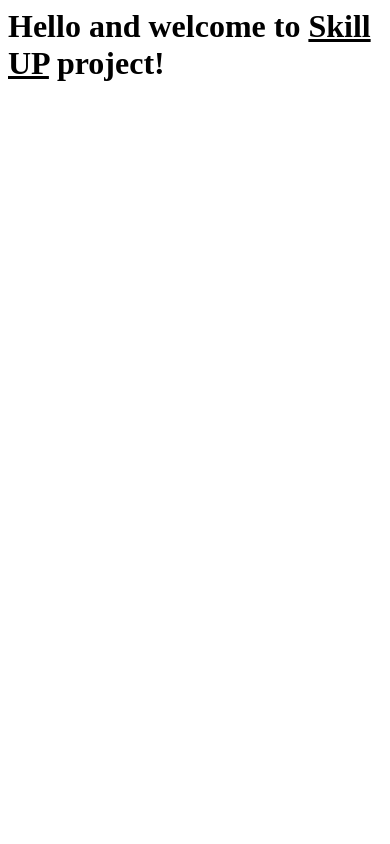
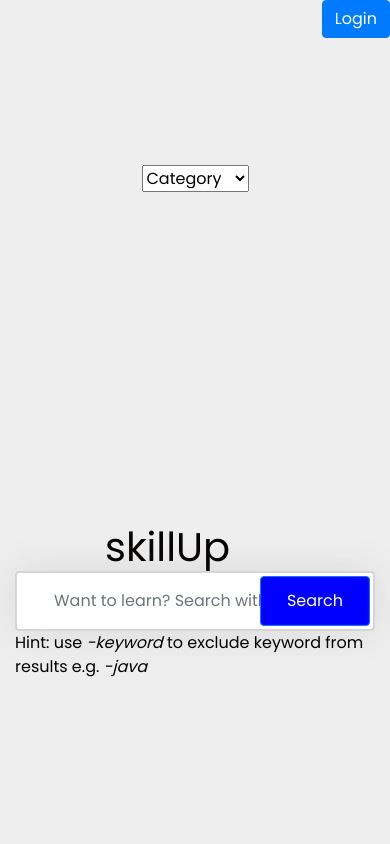
Before and after one commit to ben12mwaniki/skill-up, a Django app: page / in a window 390 px wide. Run offline with Django 5.2, Linux system fonts and the light colour scheme; some libraries are stand-ins or nearby versions.

Commit message:
fix url endpoints for search, create user

```diff
--- a/skillup/djangoapp/urls.py
+++ b/skillup/djangoapp/urls.py
@@ -6,5 +6,6 @@ urlpatterns = [
     path('create_user',views.create_user,name='create_user'),
     path('create_resource',views.create_resource,name='create_resource'),
     path('login',views.login,name='login'),
-    path('search',views.search,name='search'),
+    path('search-results',views.search,name='search-results'),
+    path('profile',views.profile,name='profile'),
     ]
--- a/skillup/djangoapp/views.py
+++ b/skillup/djangoapp/views.py
@@ -1,5 +1,6 @@
 from django.shortcuts import render
 from django.http import HttpResponse
+from django.shortcuts import redirect
 import pymongo
 import os
 
@@ -8,7 +9,7 @@ client = pymongo.MongoClient(os.environ.get("MONGO_URI"))
 
 # Create your views here.
 def index(request):
-    return HttpResponse("<h1>Hello and welcome to <u>Skill UP</u> project!</h1>")
+    return render(request, 'index.html')
 
 def create_user(request):
     if request.method == 'POST':
@@ -22,8 +23,13 @@ def create_user(request):
             "email": email,
             "password": password
         }
-        collection.insert_one(user)
-        return HttpResponse("<h1>User created successfully!</h1>")
+
+        try:
+            collection.insert_one(user)
+            return redirect('/login')
+        except pymongo.errors.DuplicateKeyError:
+            return render(request, 'create_user.html', {'error': 'Email already exists!'})
+
     if request.method == 'GET':
         return render(request, 'create_user.html')
 
@@ -50,8 +56,13 @@ def create_resource(request):
             "stars": 0,
             "rating": 0
         }
-        collection.insert_one(resource)
-        return HttpResponse("<h1>Resource created successfully!</h1>")
+        try:
+            collection.insert_one(resource)
+            return HttpResponse("<h1>Resource created successfully!</h1>")
+        except Exception as e:
+            print(e)
+            return render(request, 'create_resource.html', {'error': 'Error creating resource!'})
+
     if request.method == 'GET':
         return render(request, 'create_resource.html')
 
@@ -64,12 +75,15 @@ def login(request):
         collection = dbname['users']
         user = collection.find_one({'email': email, 'password': password})
         if user:
-            return render(request, 'search.html')
+            return redirect('/profile', {'user': user})
         else:
-            return HttpResponse("<h1>Login failed!</h1>")
+            return render(request, 'login.html', {'error': 'Invalid email or password'})
     if request.method == 'GET':
         return render(request, 'login.html')
-
+def profile(request):
+    if request.method == 'GET':
+        # Check if user is logged in
+        return render(request, 'profile.html')
 
 def get_users(request):
     dbname = client['skillupdb']
@@ -94,10 +108,10 @@ def search(request):
         else:
             resources = collection.find({'$text': {'$search': search_text}, 'type': type})
 
-        return render(request, 'results.html', {'resources': resources})
+        return render(request, 'results.html', {'resources':list(resources)})
 
     if request.method == 'GET':
-        return render(request, 'search.html')
+        return redirect('/')
 
 def get_resources(request):
     dbname = client['skillupdb']
@@ -109,10 +123,17 @@ def get_resources(request):
     return HttpResponse("<h1>Resources fetched successfully!</h1>")
 
 
-#Text index for search based on description and subjects
+# Text index for search based on description and subjects
 def create_text_index():
     dbname = client['skillupdb']
     collection = dbname['resources']
     collection.create_index([('description', 'text'), ('subjects', 'text'), ('title', 'text')])
 
+# Ensure email is unique
+def create_unique_email_index():
+    dbname = client['skillupdb']
+    collection = dbname['users']
+    collection.create_index([('email',1)], unique=True)
+
 create_text_index()
+create_unique_email_index()
--- /dev/null
+++ b/skillup/static/index.css
@@ -0,0 +1,67 @@
+@import url("https://fonts.googleapis.com/css2?family=Poppins:weight@100;200;300;400;500;600;700;800&display=swap");
+
+
+       body{
+        background-color:#eee;
+        font-family: "Poppins", sans-serif;
+        font-weight: 300;
+       }
+
+       .centered{
+              margin: auto;
+              width: 50%;
+       }
+
+       .height{
+        height: 100vh;
+       }
+
+
+       .search{
+       position: relative;
+       box-shadow: 0 0 40px rgba(51, 51, 51, .1);
+
+       }
+
+       .search input{
+
+        height: 60px;
+        text-indent: 25px;
+        border: 2px solid #d6d4d4;
+
+
+       }
+
+
+       .search input:focus{
+
+        box-shadow: none;
+        border: 2px solid blue;
+
+
+       }
+
+       .search .fa-search{
+
+        position: absolute;
+        top: 20px;
+        left: 16px;
+
+       }
+
+       .search button{
+
+        position: absolute;
+        top: 5px;
+        right: 5px;
+        height: 50px;
+        width: 110px;
+        background: blue;
+
+       }
+
+       .topcorner{
+              position:absolute;
+              top:0;
+              right:0;
+             }
--- a/skillup/templates/create_resource.html
+++ b/skillup/templates/create_resource.html
@@ -52,7 +52,11 @@
         <option value="Mobile_Dev">Mobile Development</option>
         <option value="DevOps">DevOps</option>
       </select>
-
+      {% if error %}
+      <div class="alert alert-danger" role="alert">
+        {{ error }}
+      </div>
+      {% endif %}
       <button type="submit" class="submit-button">Submit</button>
 
     </form>
--- /dev/null
+++ b/skillup/templates/index.html
@@ -0,0 +1,46 @@
+<!DOCTYPE html>
+<html lang="en">
+<head>
+  <meta charset="UTF-8">
+  <title>skillUp</title>
+  <link rel="stylesheet" href="https://stackpath.bootstrapcdn.com/bootstrap/4.5.2/css/bootstrap.min.css">
+   {% load static %}
+  <link rel="stylesheet" href="{% static 'index.css' %}">
+</head>
+
+<body>
+  <a  href="/login" class="topcorner btn btn-primary" role="button"> Login</a>
+
+  <form class="container" action="/search-results" method="post">
+    {% csrf_token %}
+    <div class="row height d-flex justify-content-center align-items-center">
+      <div>
+        <select name="type">
+          <option value="" placeholder="">Category</option>
+          <option value="video">Video</option>
+          <option value="blog">Blog</option>
+          <option value="book">Book</option>
+          <option value="podcast">Podcast</option>
+          <option value="newsletter">Newsletter</option>
+          <option value="course">Course</option>
+          <option value="forum">Forum</option>
+        </select>
+      </div>
+
+      <div class="col-md-8">
+        <h1 class="centered" style="color:#070404;" >skillUp</h1>
+        <div class="search">
+          <i class="fa fa-search"></i>
+          <input type="text" name="search_text" class="form-control" placeholder="Want to learn? Search with keywords">
+          <button class="btn btn-primary" type="submit">Search</button>
+        </div>
+        <div style="color:#000000;">
+          Hint: use <em>-keyword</em> to exclude keyword from results e.g. <em>-java</em>
+        </div>
+      </div>
+
+    </form>
+</div>
+</body>
+
+</html>
--- a/skillup/templates/login.html
+++ b/skillup/templates/login.html
@@ -21,6 +21,12 @@
                 <input type="email" name="email" class="form-control" placeholder="example@email.com" required>
                 <h5><label for="pwd">Password:</label></h5>
                 <input type="password" name="password" class="form-control" placeholder="Your password" required>
+                {% if error %}
+                    <div class="alert alert-danger" role="alert">
+                        {{ error }}
+                    </div>
+
+                {% endif %}
                 <div class="form-check">
                     <input type="checkbox" class="form-check-input" id="rememberMe">
                     <label class="form-check-label" for="rememberMe">Remember me</label>
--- a/skillup/templates/profile.html
+++ b/skillup/templates/profile.html
@@ -5,7 +5,8 @@
     <meta charset="UTF-8">
     <meta name="viewport" content="width=device-width, initial-scale=1.0">
     <title>About Me</title>
-    <link rel="stylesheet" href="profile.css">
+    {% load static %}
+    <link rel="stylesheet" href="{% static 'profile.css' %}">
     <script>
         function incrementCount() {
             let countElement = document.getElementById('resourceCount');
```
Also changed, not shown: skillup/static/results.css (renamed from skillup/static/search.css, +14 -0 lines), skillup/templates/create_user.html (+7 -2 lines), skillup/templates/results.html (+11 -14 lines), skillup/templates/search.html (deleted, +0 -46 lines).
